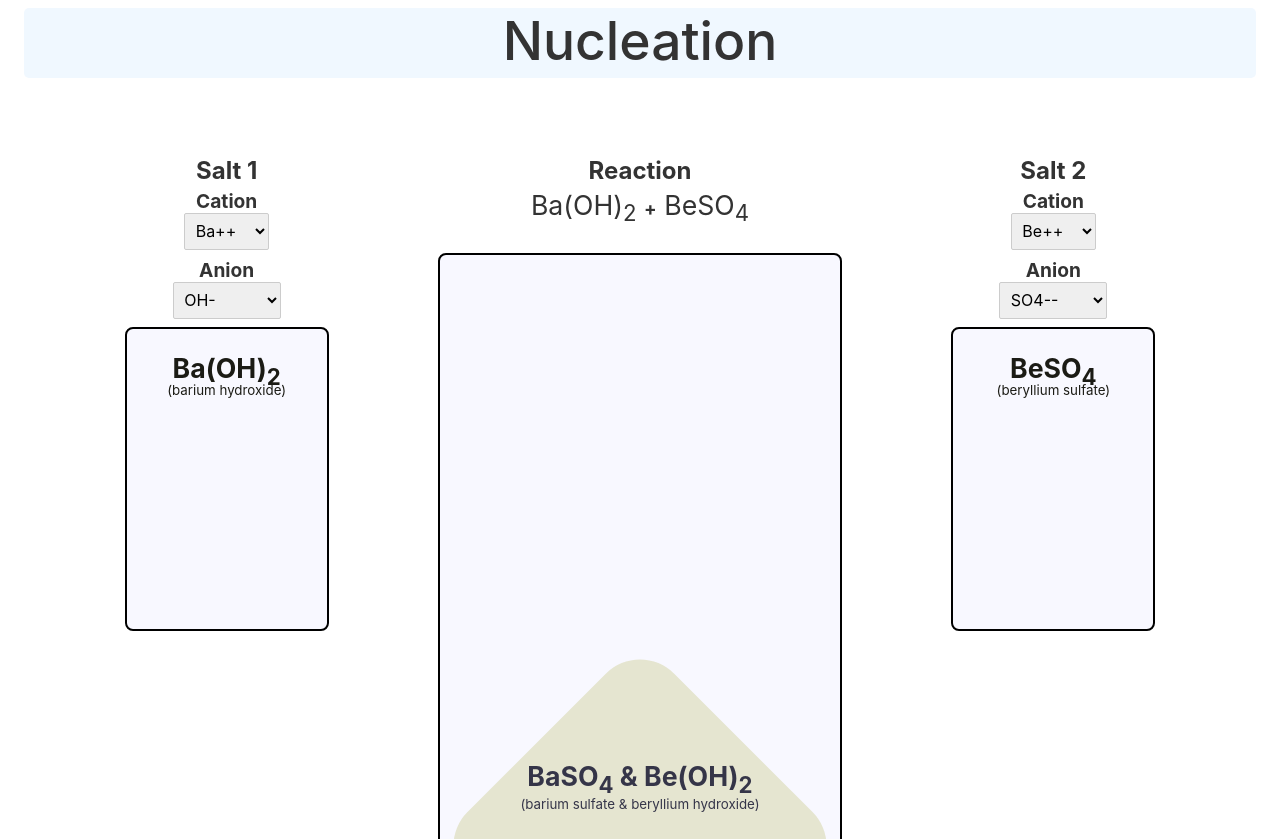
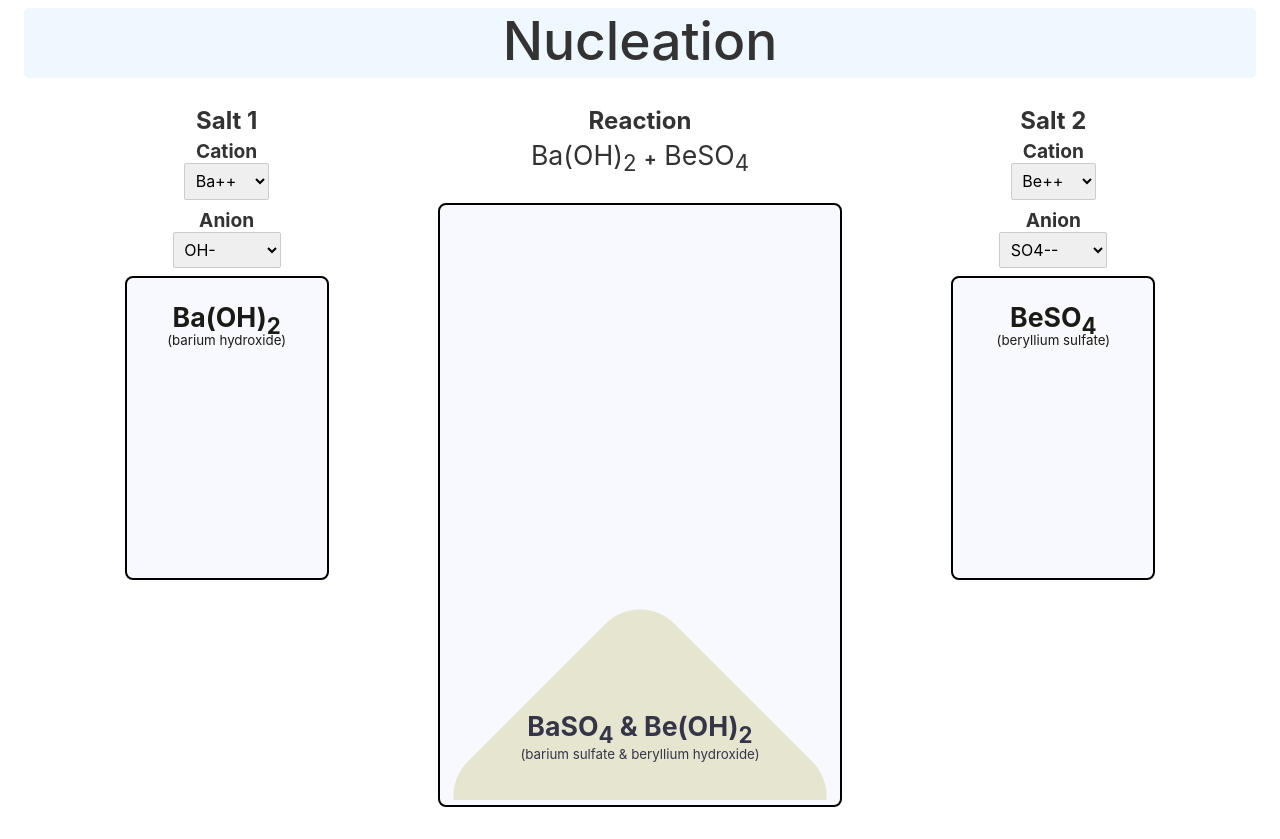
Before and after one commit to CaptainBoggle/nucleation, a Svelte app: page / in a window 1280 px wide. Shown: the top 839 px of the page. Built offline with nearby package versions, Linux system fonts and the light colour scheme.

Commit message:
Removed spacing beneath header (too MUCH)

```diff
--- a/src/App.svelte
+++ b/src/App.svelte
@@ -497,7 +497,7 @@ REACTION_TABLE: [
   .layout {
     display: grid;
     grid:
-      "header header header" 2fr
+      "header header header" 1fr
       "leftinput output rightinput" 12fr
       "footer footer footer" 1fr
       / 1fr 1fr 1fr;
```
